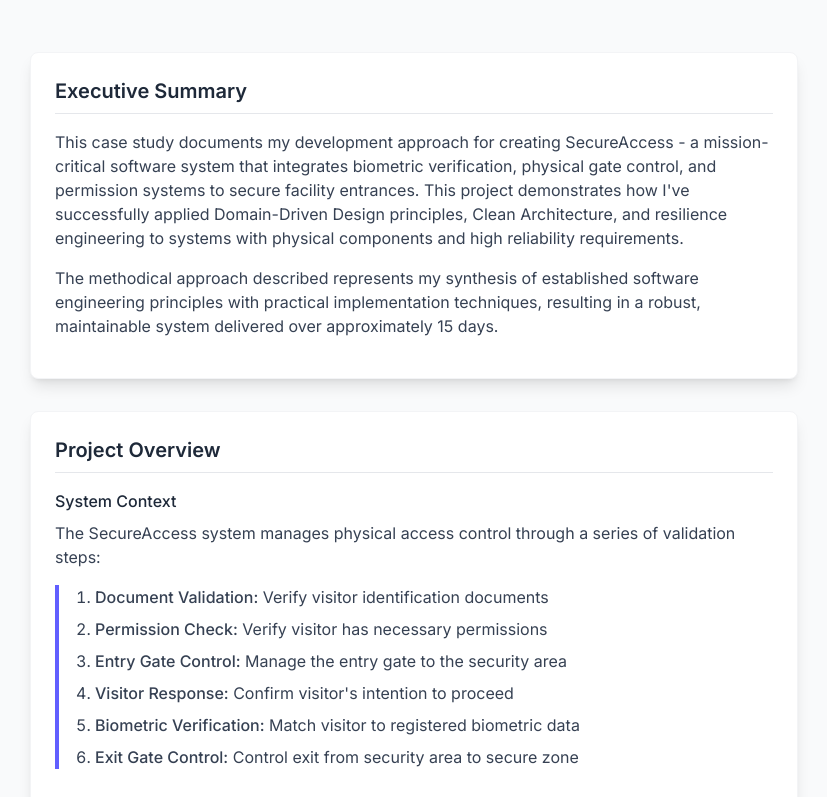
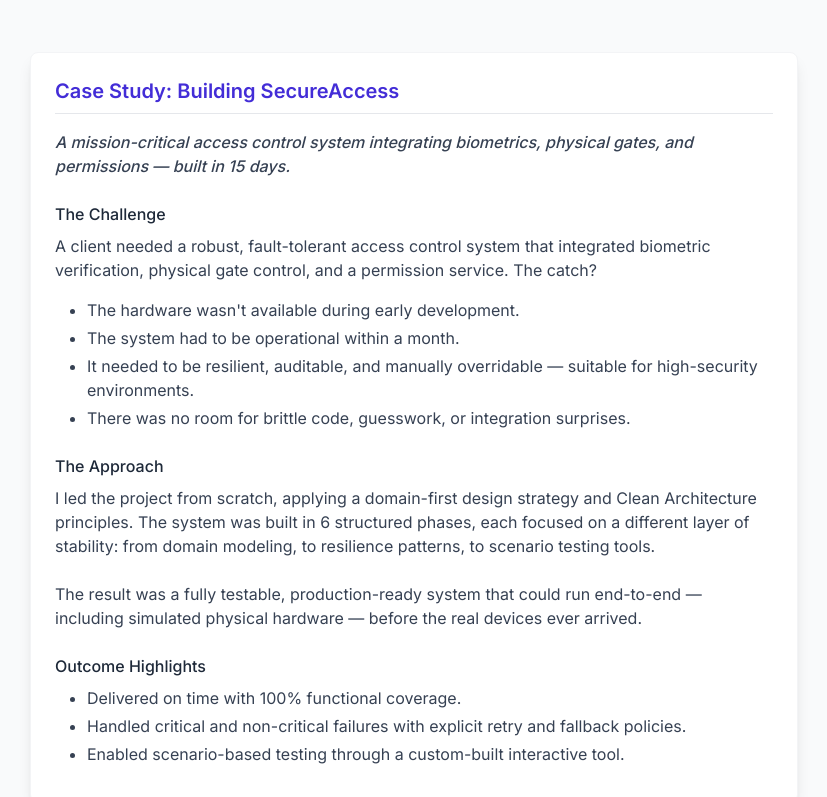
Before and after one commit to rene98c/personal-homepage, a Next.js app: page /case-study in a window 1280 px wide. Shown: the part 740-1537 px from the top of the page, without its empty margins (226-1053 px from the left). Built offline with nearby package versions, Linux system fonts and the light colour scheme.

Commit message:
case study improvments.

```diff
--- a/src/app/case-study/page.tsx
+++ b/src/app/case-study/page.tsx
@@ -30,6 +30,42 @@
       <div className="bg-gray-50 py-24 sm:py-32">
         <div className="mx-auto max-w-7xl px-6 lg:px-8">
           <div className="mx-auto max-w-3xl">
+            {/* New Introduction Block */}
+            <div className="bg-white shadow-lg border border-gray-100 rounded-lg p-6 mb-8 transition-all duration-200 hover:shadow-xl">
+              <h3 className="text-xl font-semibold mb-4 text-indigo-700 border-b border-gray-200 pb-2">
+                Case Study: Building SecureAccess
+              </h3>
+              <p className="text-gray-700 mb-6 italic font-medium">
+                A mission-critical access control system integrating biometrics, physical gates, and permissions — built in 15 days.
+              </p>
+
+              <h4 className="font-medium text-gray-800 mb-2">The Challenge</h4>
+              <p className="text-gray-700 mb-4">
+                A client needed a robust, fault-tolerant access control system that integrated biometric verification, physical gate control, and a permission service. The catch?
+              </p>
+              <ul className="list-disc pl-8 mb-6 space-y-1 text-gray-700">
+                <li>The hardware wasn't available during early development.</li>
+                <li>The system had to be operational within a month.</li>
+                <li>It needed to be resilient, auditable, and manually overridable — suitable for high-security environments.</li>
+                <li>There was no room for brittle code, guesswork, or integration surprises.</li>
+              </ul>
+
+              <h4 className="font-medium text-gray-800 mb-2">The Approach</h4>
+              <p className="text-gray-700 mb-6">
+                I led the project from scratch, applying a domain-first design strategy and Clean Architecture principles. The system was built in 6 structured phases, each focused on a different layer of stability: from domain modeling, to resilience patterns, to scenario testing tools.
+              </p>
+              <p className="text-gray-700 mb-6">
+                The result was a fully testable, production-ready system that could run end-to-end — including simulated physical hardware — before the real devices ever arrived.
+              </p>
+
+              <h4 className="font-medium text-gray-800 mb-2">Outcome Highlights</h4>
+              <ul className="list-disc pl-8 mb-3 space-y-1 text-gray-700">
+                <li>Delivered on time with 100% functional coverage.</li>
+                <li>Handled critical and non-critical failures with explicit retry and fallback policies.</li>
+                <li>Enabled scenario-based testing through a custom-built interactive tool.</li>
+              </ul>
+            </div>
+
             {/* Executive Summary */}
             <div className="bg-white shadow-lg border border-gray-100 rounded-lg p-6 mb-8 transition-all duration-200 hover:shadow-xl">
               <h3 className="text-xl font-semibold mb-4 text-gray-800 border-b border-gray-200 pb-2">Executive Summary</h3>
@@ -39,7 +75,6 @@
                 </p>
               ))}
             </div>
-
             {/* Project Overview */}
             <div className="bg-white shadow-lg border border-gray-100 rounded-lg p-6 mb-8 transition-all duration-200 hover:shadow-xl">
               <h3 className="text-xl font-semibold mb-4 text-gray-800 border-b border-gray-200 pb-2">Project Overview</h3>
```
